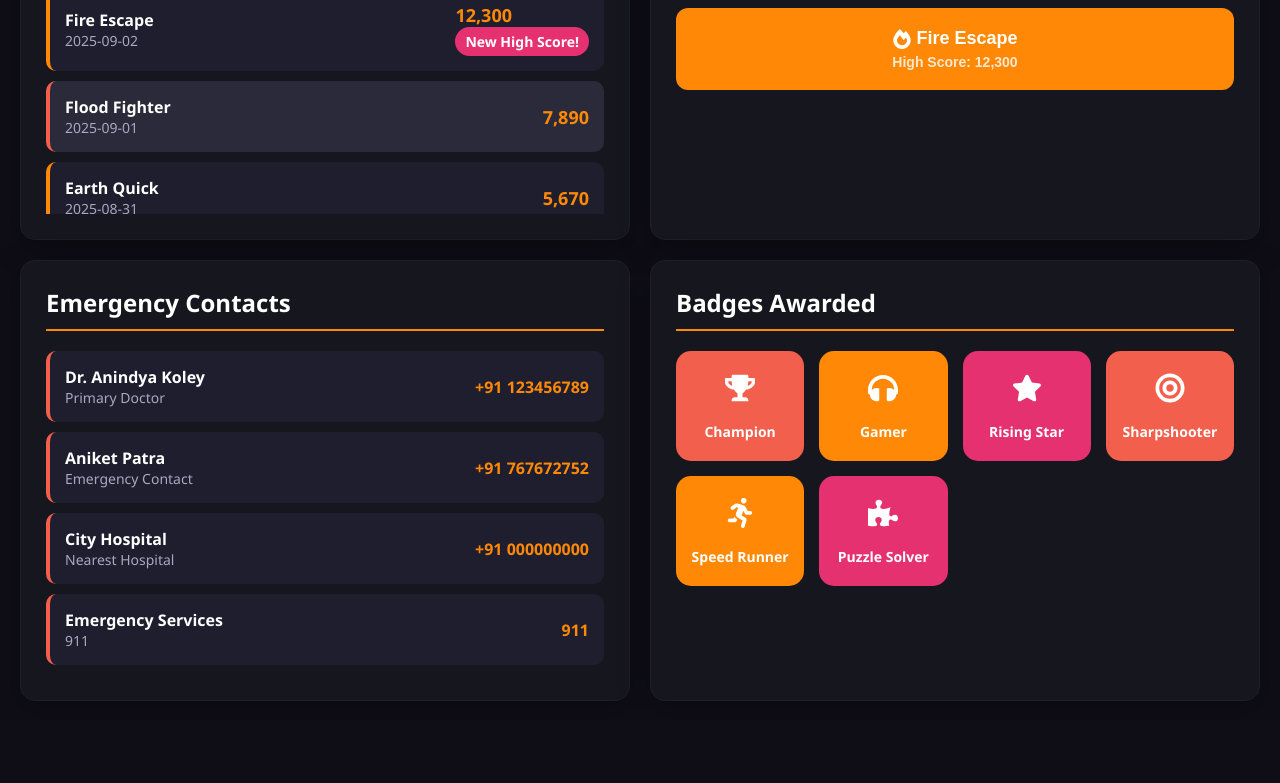
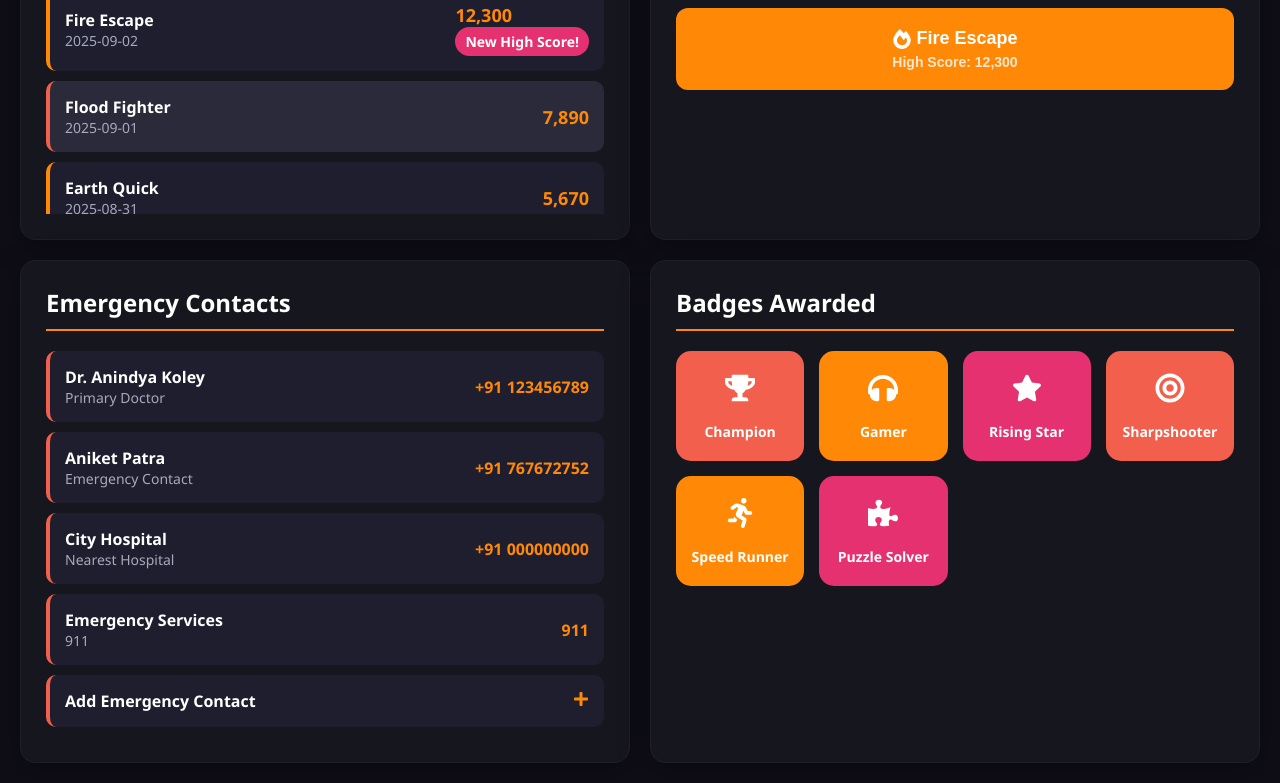
Before and after one commit to Aniketpatra007/SIH, a Next.js app: page /userdashboard in a window 1280 px wide. Shown: the part 449-1232 px from the top of the page. Before the commit the page ends 1170 px from the top, so only its background shows below. Built offline with nearby package versions, Linux system fonts and the light colour scheme.

Commit message:
added button for adding emergency contacts

```diff
--- a/app/userdashboard/EmergencyContacts.tsx
+++ b/app/userdashboard/EmergencyContacts.tsx
@@ -1,3 +1,6 @@
+import React from 'react';
+import { FaPlus } from "react-icons/fa";
+
 const EmergencyContacts: React.FC = () => {
   const contacts = [
     {
@@ -22,6 +25,11 @@ const EmergencyContacts: React.FC = () => {
     }
   ];
 
+  // const handleAddContact = () => {
+  //   // Handle adding new emergency contact logic here
+  //   console.log('Add new emergency contact clicked');
+  // };
+
   return (
     <div className="card">
       <h2>Emergency Contacts</h2>
@@ -35,6 +43,17 @@ const EmergencyContacts: React.FC = () => {
             <div className="contact-phone">{contact.phone}</div>
           </div>
         ))}
+
+        <div className='contact-item'>
+          <div>
+            <div className='contact-name'>
+              Add Emergency Contact
+            </div>
+          </div>
+          <div className='contact-phone'>
+            <FaPlus className="add-contact-icon" />
+          </div>
+        </div>
       </div>
     </div>
   );
```
